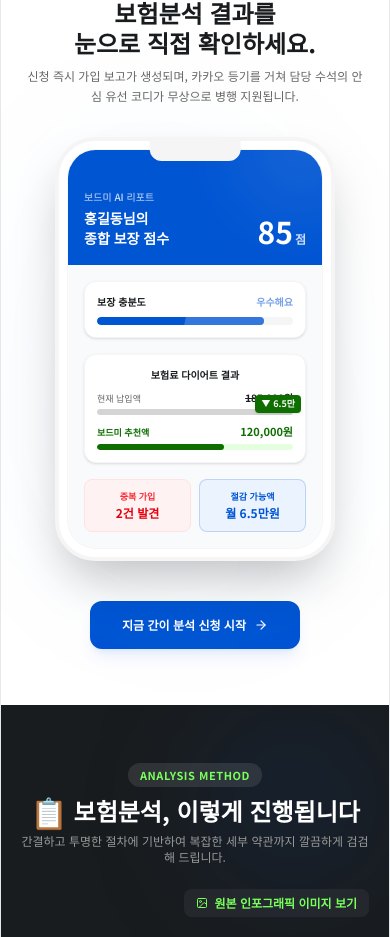
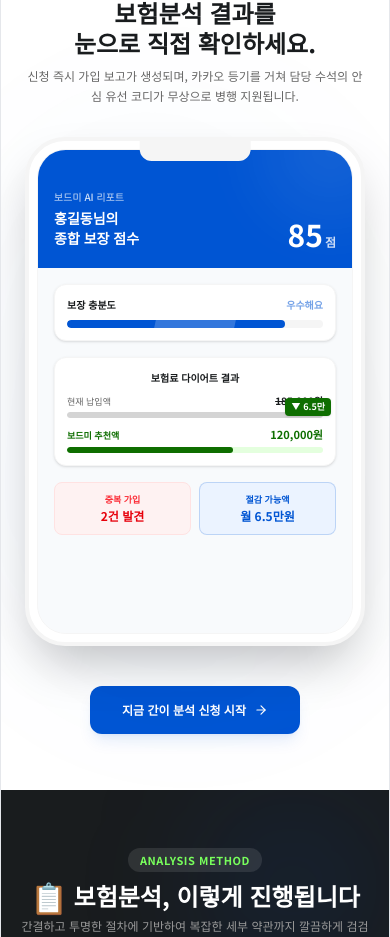
Before and after one commit to ncia/simple_consult, a React (Vite) app: page / in a window 390 px wide. Shown: the part 4440-5377 px from the top of the page. Built offline with nearby package versions, Linux system fonts and the light colour scheme.

Commit message:
063번째 커밋: 모바일 레이아웃 디자인 폭을 280px에서 340px로 늘리고 높이도 485px로 비례 적용

```diff
--- a/src/App.tsx
+++ b/src/App.tsx
@@ -731,13 +731,13 @@ export default function App() {
                       </p>
                     </div>
 
-                    <div className="max-w-[280px] w-full relative select-none group">
+                    <div className="max-w-[340px] w-full relative select-none group">
                       <div className="w-full bg-white rounded-[2.5rem] p-2 sm:p-2.5 shadow-2xl border-4 sm:border-8 border-neutral-100 relative z-10 overflow-hidden transform group-hover:-translate-y-2 transition-transform duration-500">
                         {/* Speaker Notch */}
                         <div className="absolute top-0 left-1/2 -translate-x-1/2 w-1/3 h-5 bg-neutral-100 rounded-b-xl z-20"></div>
 
                         {/* Screen Content */}
-                        <div className="bg-slate-50 w-full h-[400px] rounded-[1.8rem] overflow-hidden flex flex-col font-sans border border-neutral-100 relative">
+                        <div className="bg-slate-50 w-full h-[485px] rounded-[1.8rem] overflow-hidden flex flex-col font-sans border border-neutral-100 relative">
 
                           {/* Header */}
                           <div className="bg-brand-blue pt-8 pb-5 px-4 text-left relative overflow-hidden">
@@ -834,13 +834,13 @@ export default function App() {
                       </p>
                     </div>
 
-                    <div className="max-w-[280px] w-full relative select-none group">
+                    <div className="max-w-[340px] w-full relative select-none group">
                       <div className="w-full bg-white rounded-[2.5rem] p-2 sm:p-2.5 shadow-2xl border-4 sm:border-8 border-neutral-100 relative z-10 overflow-hidden transform group-hover:-translate-y-2 transition-transform duration-500">
                         {/* Speaker Notch */}
                         <div className="absolute top-0 left-1/2 -translate-x-1/2 w-1/3 h-5 bg-neutral-100 rounded-b-xl z-20"></div>
 
                         {/* Screen Content - BACK FACE UI */}
-                        <div className="bg-[#f8f9fa] w-full h-[400px] rounded-[1.8rem] flex flex-col font-sans border border-neutral-100 relative overflow-y-auto text-left">
+                        <div className="bg-[#f8f9fa] w-full h-[485px] rounded-[1.8rem] flex flex-col font-sans border border-neutral-100 relative overflow-y-auto text-left">
                           <div className="p-3 space-y-3 pb-8">
 
                             {/* TOP WIDGETS */}
```
